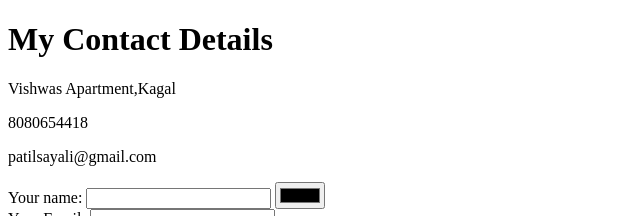
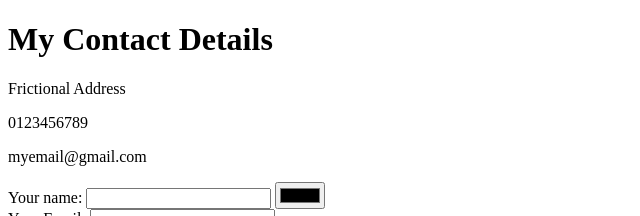
Before and after one commit to patilsayali330/SP, a plain HTML site: page contact.html in a window 1280 px wide. Shown: the top 216 px of the page, without its empty margins (0-640 px from the left). Drawn offline with Linux system fonts and the light colour scheme.

Commit message:
Update contact.html

```diff
--- a/contact.html
+++ b/contact.html
@@ -6,9 +6,9 @@
   </head>
   <body>
     <h1> My Contact Details</h1>
-    <p> Vishwas Apartment,Kagal</p>
-    <p>8080654418</p>
-    <p>patilsayali@gmail.com</p>
+    <p> Frictional Address</p>
+    <p>0123456789</p>
+    <p>myemail@gmail.com</p>
     <form action="mailto:patilsayali@gmail.com" method="post" enctype="text/plain">
       <label>Your name:</label>
       <input type="text" name="yourName" value="">
```
